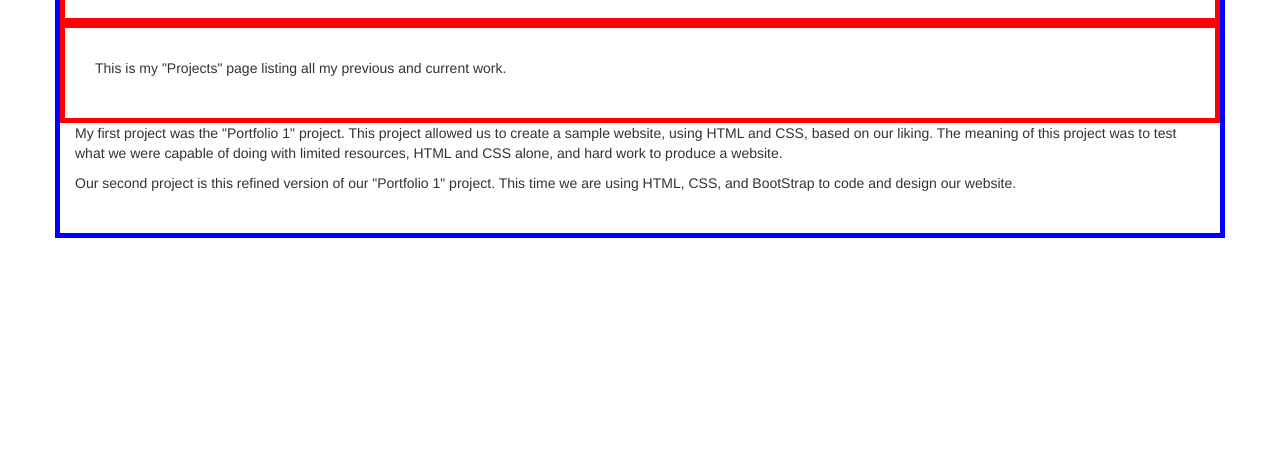
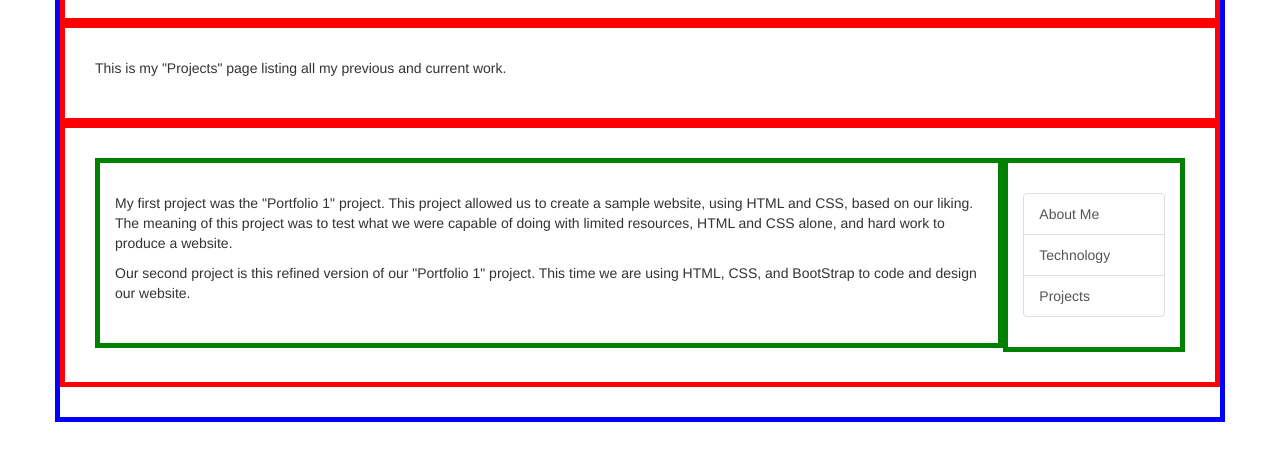
Before and after one commit to IwataB/Portfolio2, a plain HTML site: page public_html/projects.html in a window 1280 px wide. Shown: the part 152-612 px from the top of the page. Drawn offline with Linux system fonts and the light colour scheme.

Commit message:
More work done
I completed more work on the technology and project pages.

```diff
--- a/nbproject/private/private.xml
+++ b/nbproject/private/private.xml
@@ -4,7 +4,9 @@
     <open-files xmlns="http://www.netbeans.org/ns/projectui-open-files/2">
         <group>
             <file>file:/C:/xampp/htdocs/Portfolio2/public_html/css/custom.css</file>
+            <file>file:/C:/xampp/htdocs/Portfolio2/public_html/projects.html</file>
             <file>file:/C:/xampp/htdocs/Portfolio2/public_html/index.html</file>
+            <file>file:/C:/xampp/htdocs/Portfolio2/public_html/technology.html</file>
         </group>
     </open-files>
 </project-private>
--- a/public_html/projects.html
+++ b/public_html/projects.html
@@ -26,21 +26,28 @@ and open the template in the editor.
         </article>
             </div>
         <article>
-            <p>
+            <div class="row">
+                <div class="col-xs-10">
+                    <p>
                 My first project was the "Portfolio 1" project. This project allowed
                 us to create a sample website, using HTML and CSS, based on our liking.
                 The meaning of this project was to test what we were capable of doing
                 with limited resources, HTML and CSS alone, and hard work to produce a
                 website.
-            </p>
-        </article>
-        <article>
-            <p>
+                    </p>
+                    <p>
                 Our second project is this refined version of our "Portfolio 1"
                 project. This time we are using HTML, CSS, and BootStrap to code and
                 design our website.
-            </p>
-        </article>
-        </div>
+                    </p>
+                </div>
+                <div class="col-xs-2">
+                    <nav>
+                        <a class="list-group-item" href="index.html">About Me</a>
+                        <a class="list-group-item" href="technology.html">Technology</a>
+                        <a class="list-group-item" href="projects.html">Projects</a>
+                    </nav>
+                </div>
+            </div>
     </body>
 </html>
```
Also changed, not shown: public_html/index.html (+1 -1 lines), public_html/technology.html (+6 -0 lines).
